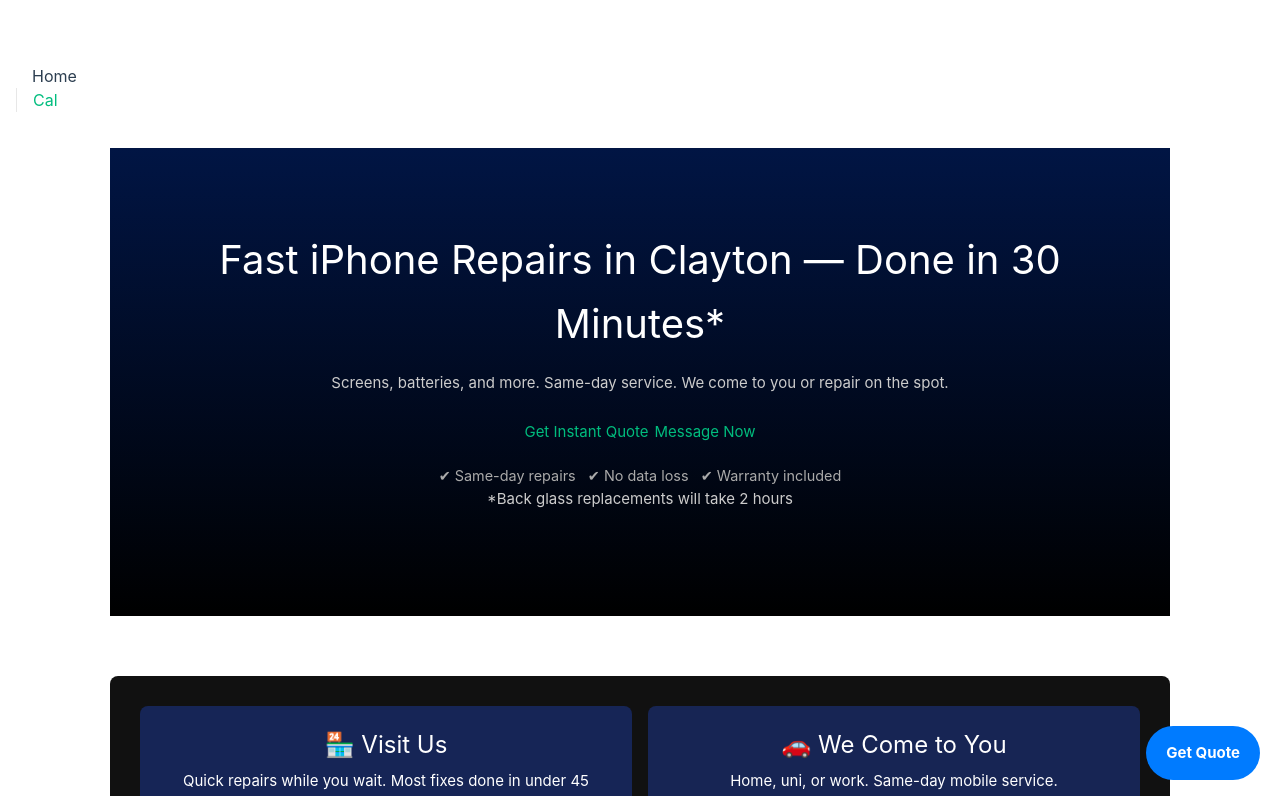
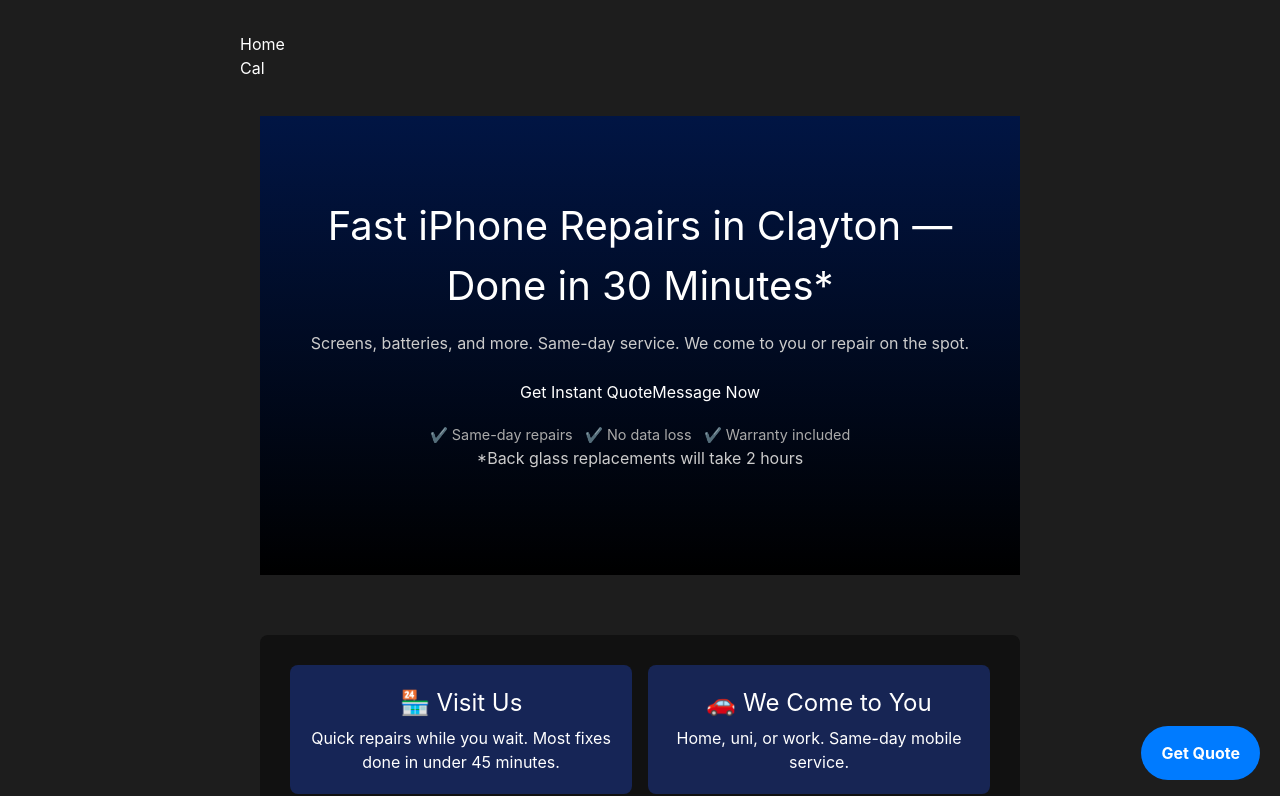
Before and after one commit to SemogEnaz/repair_website, a Vue app: page / in a window 1280 px wide. Shown: the top 796 px of the page. Built offline with nearby package versions, Linux system fonts and the light colour scheme.

Commit message:
Removed default css from project template

```diff
--- a/src/assets/base.css
+++ /dev/null
@@ -1,86 +0,0 @@
-/* color palette from <https://github.com/vuejs/theme> */
-:root {
-  --vt-c-white: #ffffff;
-  --vt-c-white-soft: #f8f8f8;
-  --vt-c-white-mute: #f2f2f2;
-
-  --vt-c-black: #181818;
-  --vt-c-black-soft: #222222;
-  --vt-c-black-mute: #282828;
-
-  --vt-c-indigo: #2c3e50;
-
-  --vt-c-divider-light-1: rgba(60, 60, 60, 0.29);
-  --vt-c-divider-light-2: rgba(60, 60, 60, 0.12);
-  --vt-c-divider-dark-1: rgba(84, 84, 84, 0.65);
-  --vt-c-divider-dark-2: rgba(84, 84, 84, 0.48);
-
-  --vt-c-text-light-1: var(--vt-c-indigo);
-  --vt-c-text-light-2: rgba(60, 60, 60, 0.66);
-  --vt-c-text-dark-1: var(--vt-c-white);
-  --vt-c-text-dark-2: rgba(235, 235, 235, 0.64);
-}
-
-/* semantic color variables for this project */
-:root {
-  --color-background: var(--vt-c-white);
-  --color-background-soft: var(--vt-c-white-soft);
-  --color-background-mute: var(--vt-c-white-mute);
-
-  --color-border: var(--vt-c-divider-light-2);
-  --color-border-hover: var(--vt-c-divider-light-1);
-
-  --color-heading: var(--vt-c-text-light-1);
-  --color-text: var(--vt-c-text-light-1);
-
-  --section-gap: 160px;
-}
-
-@media (prefers-color-scheme: dark) {
-  :root {
-    --color-background: var(--vt-c-black);
-    --color-background-soft: var(--vt-c-black-soft);
-    --color-background-mute: var(--vt-c-black-mute);
-
-    --color-border: var(--vt-c-divider-dark-2);
-    --color-border-hover: var(--vt-c-divider-dark-1);
-
-    --color-heading: var(--vt-c-text-dark-1);
-    --color-text: var(--vt-c-text-dark-2);
-  }
-}
-
-*,
-*::before,
-*::after {
-  box-sizing: border-box;
-  margin: 0;
-  font-weight: normal;
-}
-
-body {
-  min-height: 100vh;
-  color: var(--color-text);
-  background: var(--color-background);
-  transition:
-    color 0.5s,
-    background-color 0.5s;
-  line-height: 1.6;
-  font-family:
-    Inter,
-    -apple-system,
-    BlinkMacSystemFont,
-    'Segoe UI',
-    Roboto,
-    Oxygen,
-    Ubuntu,
-    Cantarell,
-    'Fira Sans',
-    'Droid Sans',
-    'Helvetica Neue',
-    sans-serif;
-  font-size: 15px;
-  text-rendering: optimizeLegibility;
-  -webkit-font-smoothing: antialiased;
-  -moz-osx-font-smoothing: grayscale;
-}
--- a/src/assets/main.css
+++ b/src/assets/main.css
@@ -1,31 +1,30 @@
-@import './base.css';
 @import "tailwindcss";
 
 #app {
-  max-width: 1280px;
+  max-width: 800px;
   margin: 0 auto;
-  padding: 2rem;
-  font-weight: normal;
 }
 
-a,
-.green {
-  text-decoration: none;
-  color: hsla(160, 100%, 37%, 1);
-  transition: 0.4s;
-  padding: 3px;
-}
-
-@media (hover: hover) {
-  a:hover {
-    background-color: hsla(160, 100%, 37%, 0.2);
-  }
+body {
+  background-color: #1d1d1d;
 }
 
 * {
   color: white;
 }
 
+/* blue-950 */
 .dark-blue {
-  background-color: rgba(23, 37, 84);
+  background-color: #172554;
 }
+
+/* blue-500 */
+.blue {
+  background-color: #3b82f6;
+}
+
+button {
+  border-radius: 8px;
+  padding: 10px 20px;
+  cursor: pointer;
+}
```
